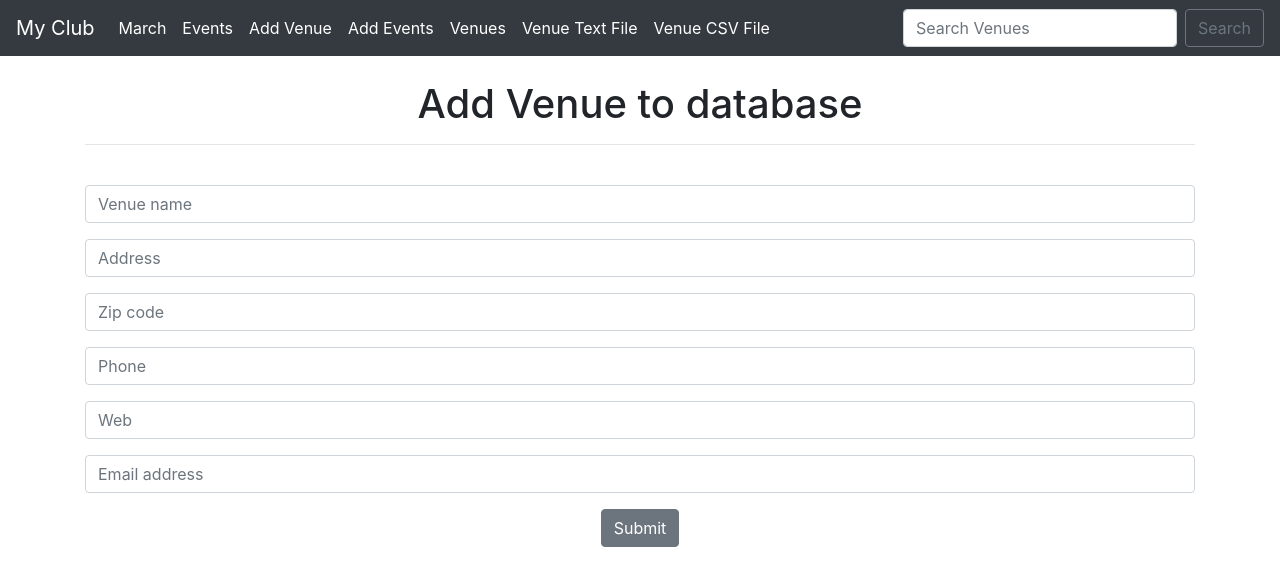
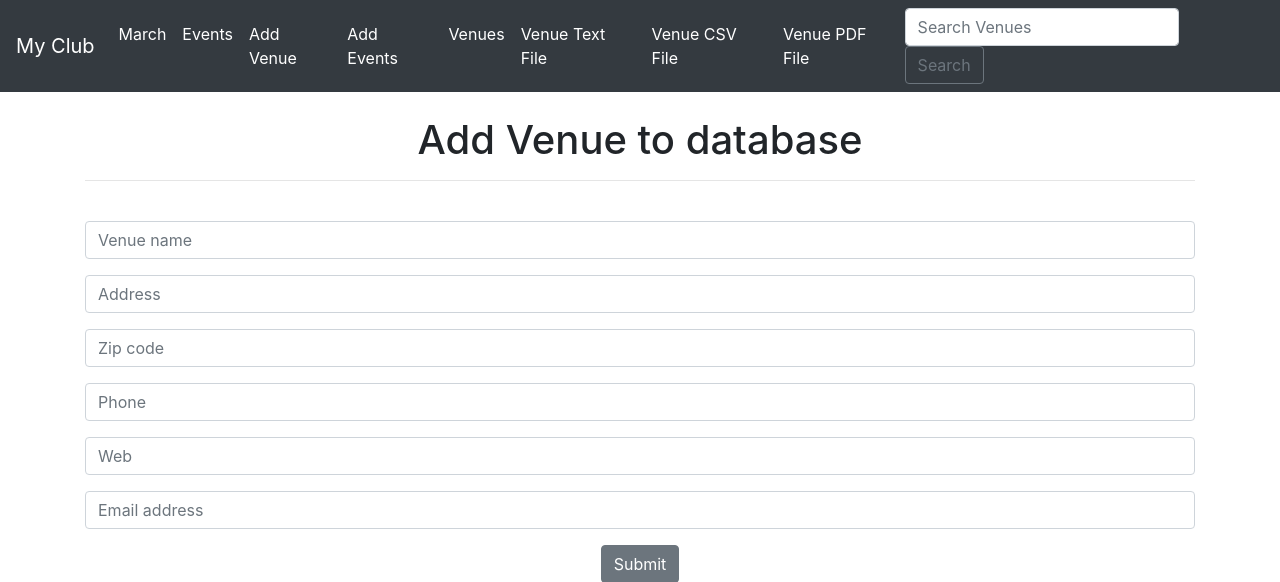
Before and after one commit to sudiptoshahin/myclub, a Django app: page /add-venue/ in a window 1280 px wide. Shown: the top 582 px of the page. Run offline with Django 4.2, Linux system fonts and the light colour scheme; some libraries are stand-ins or nearby versions.

Commit message:
venue pdf download

```diff
--- a/myclub_website/events/templates/events/navbar.html
+++ b/myclub_website/events/templates/events/navbar.html
@@ -27,6 +27,9 @@
         <li class="nav-item active">
           <a class="nav-link" href="{% url 'venue-csv' %}">Venue CSV File<span class="sr-only">(current)</span></a>
         </li>
+        <li class="nav-item active">
+          <a class="nav-link" href="{% url 'venue-pdf' %}">Venue PDF File<span class="sr-only">(current)</span></a>
+        </li>
       </ul>
       <form class="form-inline my-2 my-lg-0" method="POST" action="{% url 'search-venues' %}">
 
--- a/myclub_website/events/urls.py
+++ b/myclub_website/events/urls.py
@@ -1,4 +1,3 @@
-
 from django.urls import path
 from . import views
 
@@ -21,4 +20,5 @@ urlpatterns = [
     path('delete_venue/<venue_id>/', views.delete_venue, name='delete-venue'),
     path('venue_text/', views.venue_text, name='venue-text'),
     path('venue_csv/', views.venue_csv, name='venue-csv'),
+    path('venue_pdf/', views.venue_pdf, name='venue-pdf'),
 ]
--- a/myclub_website/events/views.py
+++ b/myclub_website/events/views.py
@@ -8,6 +8,49 @@ from .forms import VenueForms, EventForm
 from django.http import HttpResponseRedirect
 from django.http import HttpResponse
 import csv
+# pdf lib
+from django.http import FileResponse
+import io
+from reportlab.pdfgen import canvas
+from reportlab.lib.units import inch
+from reportlab.lib.pagesizes import letter
+
+def venue_pdf(request: HttpRequest):
+    # create byte stream buffer
+    buf = io.BytesIO()
+    # create canvas
+    c = canvas.Canvas(buf, pagesize=letter, bottomup=0)
+    # create text object
+    textob = c.beginText()
+    textob.setTextOrigin(inch, inch)
+    textob.setFont("Helvetica", 14)
+
+    # add some lines of text
+    venues = Venue.objects.all()
+    lines = []
+    for (indx, venue) in enumerate(venues):
+        lines.append(str(indx+1))
+        lines.append(venue.name)
+        lines.append(venue.address)
+        lines.append(venue.zip_code)
+        lines.append(venue.phone)
+        lines.append(venue.web)
+        lines.append(venue.email_address)
+        lines.append("==========================")
+
+
+    #loop
+    for line in lines:
+        textob.textLine(line)
+
+    # finishing up
+    c.drawText(textob)
+    c.showPage()
+    c.save()
+    buf.seek(0)
+
+    # return response
+    return FileResponse(buf, as_attachment=True, filename='venue.pdf')
 
 
 def venue_csv(request: HttpRequest):
```
